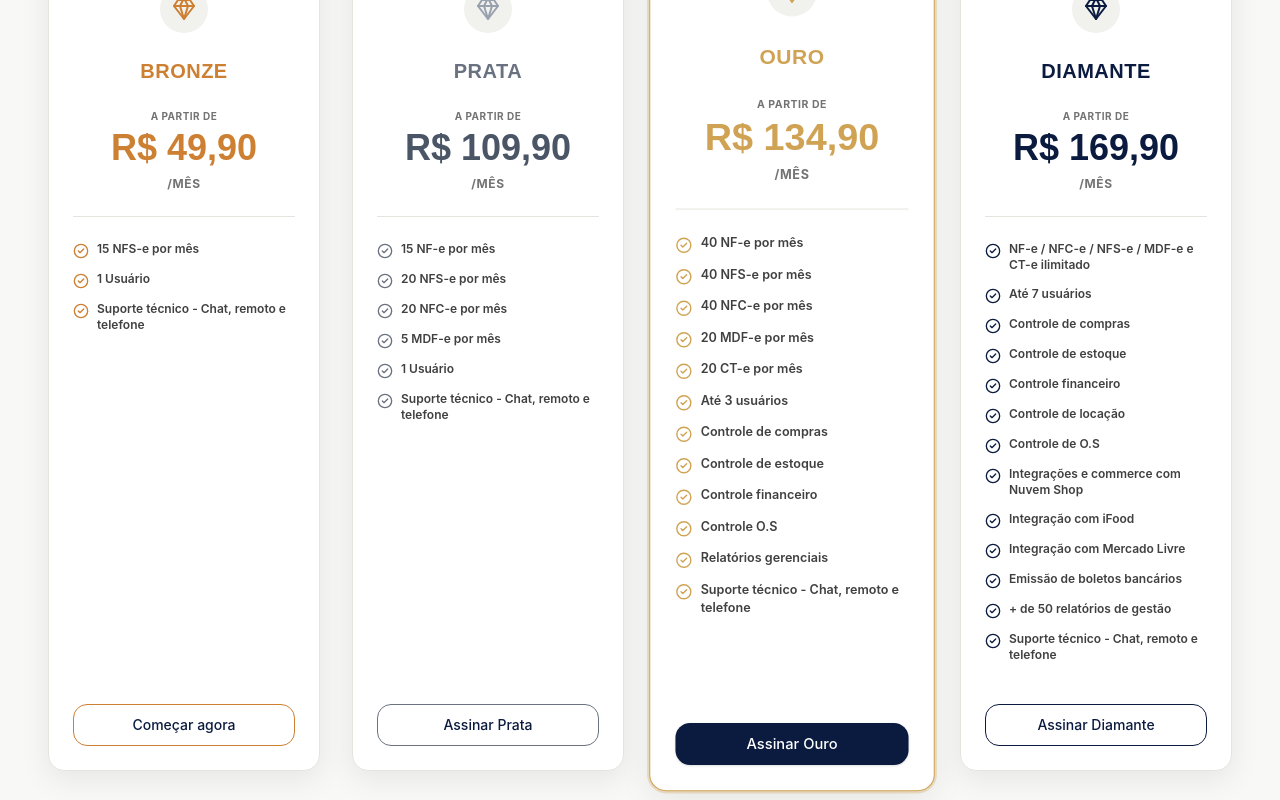
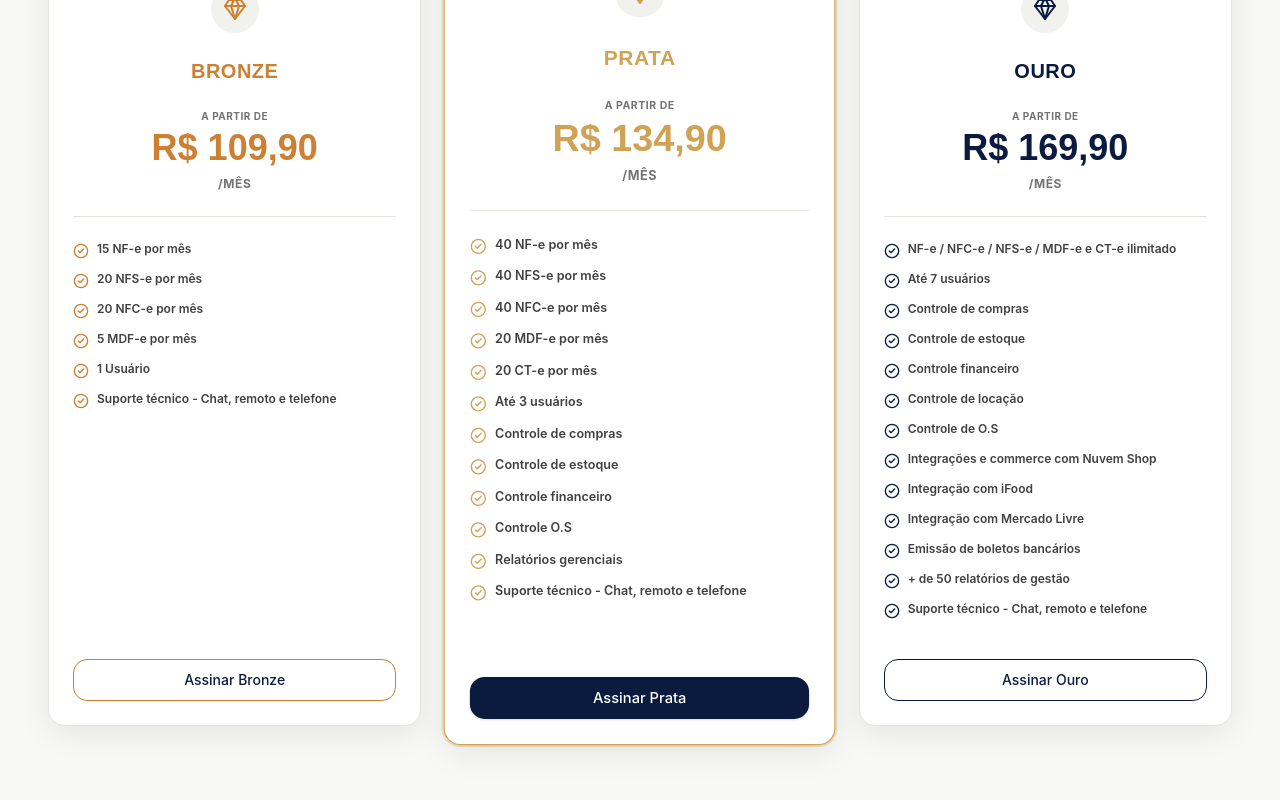
Before and after one commit to matheusgvl/pixelcontasv2, a React (Vite) app: page / in a window 1280 px wide. Shown: the part 3940-4740 px from the top of the page. Built offline with nearby package versions, Linux system fonts and the light colour scheme.

Commit message:
FEATURE - Ajuste de planos

```diff
--- a/src/pages/LandingPage.tsx
+++ b/src/pages/LandingPage.tsx
@@ -43,17 +43,6 @@
   const plans = [
     {
       name: 'BRONZE',
-      price: 'R$ 49,90',
-      features: [
-        '15 NFS-e por mês',
-        '1 Usuário',
-        'Suporte técnico - Chat, remoto e telefone'
-      ],
-      btn: 'Começar agora',
-      highlight: false
-    },
-    {
-      name: 'PRATA',
       price: 'R$ 109,90',
       features: [
         '15 NF-e por mês',
@@ -63,11 +52,11 @@
         '1 Usuário',
         'Suporte técnico - Chat, remoto e telefone'
       ],
-      btn: 'Assinar Prata',
+      btn: 'Assinar Bronze',
       highlight: false
     },
     {
-      name: 'OURO',
+      name: 'PRATA',
       price: 'R$ 134,90',
       features: [
         '40 NF-e por mês',
@@ -83,11 +72,11 @@
         'Relatórios gerenciais',
         'Suporte técnico - Chat, remoto e telefone'
       ],
-      btn: 'Assinar Ouro',
+      btn: 'Assinar Prata',
       highlight: true
     },
     {
-      name: 'DIAMANTE',
+      name: 'OURO',
       price: 'R$ 169,90',
       features: [
         'NF-e / NFC-e / NFS-e / MDF-e e CT-e ilimitado',
@@ -104,7 +93,7 @@
         '+ de 50 relatórios de gestão',
         'Suporte técnico - Chat, remoto e telefone'
       ],
-      btn: 'Assinar Diamante',
+      btn: 'Assinar Ouro',
       highlight: false
     }
   ];
@@ -325,7 +314,7 @@
             <p className="text-sm text-pixel-neutral-500">Escolha o plano ideal e leve sua gestão para o próximo nível.</p>
           </div>
 
-          <div className="grid grid-cols-1 md:grid-cols-2 xl:grid-cols-4 gap-6 lg:gap-8">
+          <div className="grid grid-cols-1 md:grid-cols-3 gap-6 lg:gap-8">
             {plans.map((p, idx) => (
               <div
                 key={idx}
```
